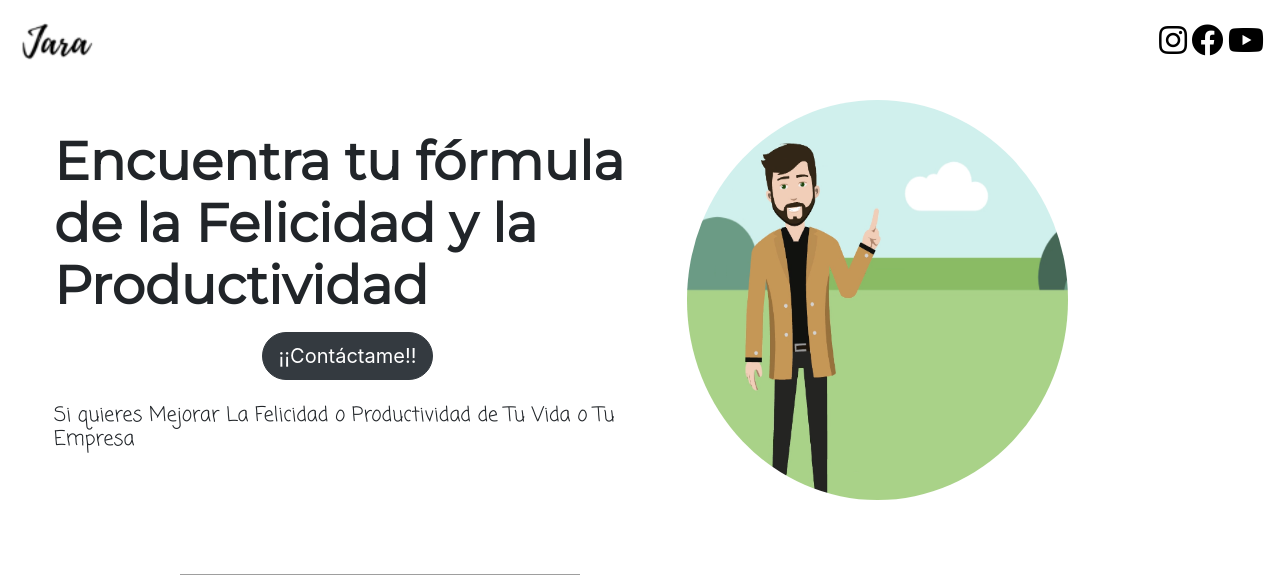
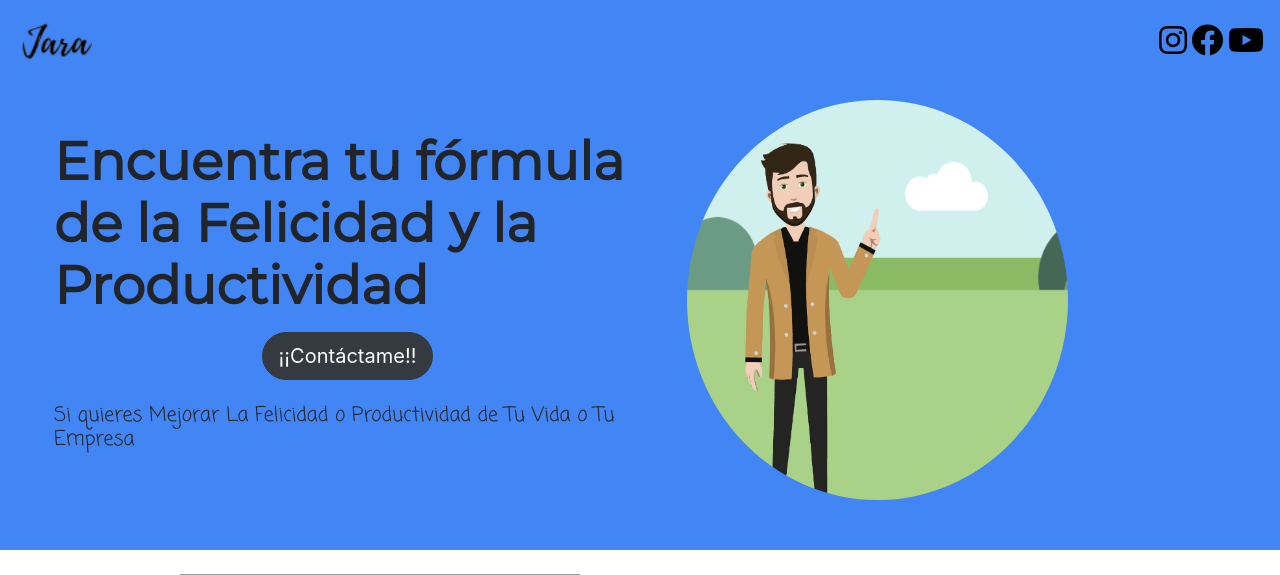
Before and after one commit to scam627/happy-project, a PHP site: page / in a window 1280 px wide. Shown: the top 575 px of the page. Run offline with PHP 8.4, Linux system fonts and the light colour scheme; some libraries are stand-ins or nearby versions; some web fonts are replaced; grey boxes are pictures that could not be loaded.

Commit message:
update index

```diff
--- a/src/css/manage.css
+++ b/src/css/manage.css
@@ -28,3 +28,7 @@ li.option-menu:hover {
 	margin-left: 0px !important;
 	margin-right: 0px !important;
 }
+
+.bg-blue {
+	background-color: #4285f4 !important;
+}
```
